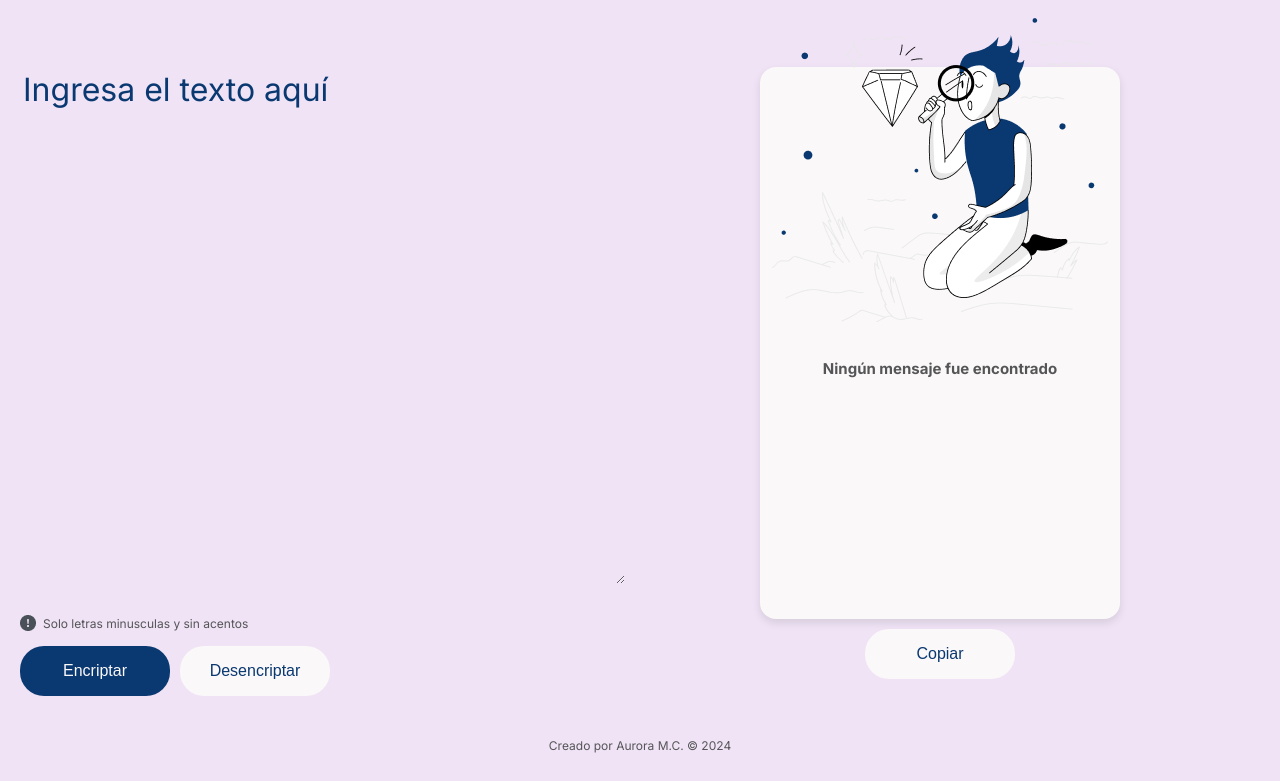
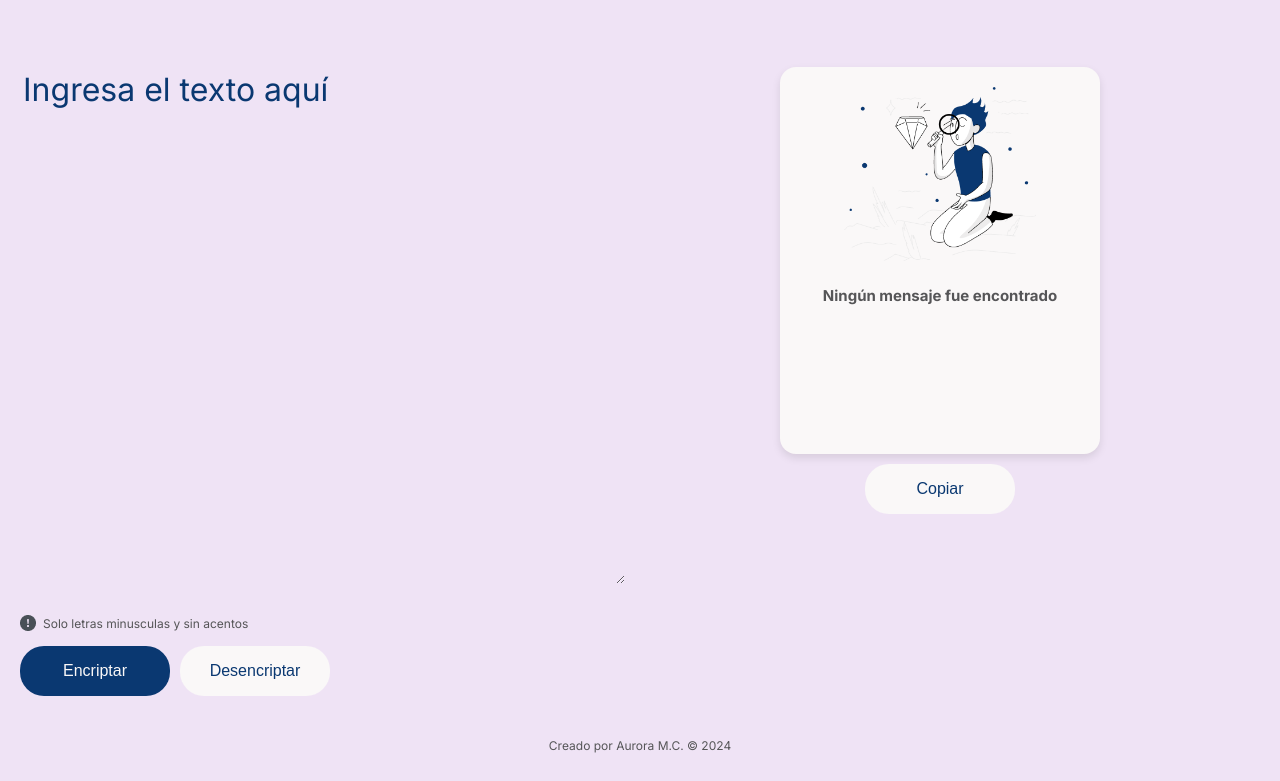
Before and after one commit to Azucenamc/EDITOR-DE-TEXTO-AL-LATAM, a plain HTML site: page index.html in a window 1280 px wide. Shown: the part 53-834 px from the top of the page. Drawn offline with Linux system fonts and the light colour scheme; a web font is replaced by a local one.

Commit message:
Update style.css
actualizacion del style

```diff
--- a/style.css
+++ b/style.css
@@ -1,4 +1,3 @@
-
 :root {
     --blue: #0A3871;
     --main-color: rgb(239, 227, 245);
@@ -103,7 +102,6 @@ main {
     align-items: center;
     width: 100%;
 }
-
 .result {
     display: flex;
     flex-direction: column;
@@ -115,19 +113,28 @@ main {
     box-shadow: 0 4px 8px rgba(0, 0, 0, 0.1);
     width: 50%;
     max-width: 577px;
-    height: 64dvh;
+    height: auto;
+    max-height: 80vh;
     margin-bottom: 1rem;
+    box-sizing: border-box;
+    overflow: hidden;
+    display: flex;
+    flex-direction: column;
 }
-
 .result_container {
-    text-align: center;
+    display: flex;
+    flex-direction: column;
+    align-items: center;
+    width: 100%;
+    height: 100%;
+    box-sizing: border-box;
+    position: relative;
 }
-
 .result_img {
-    width: auto;
-    height: auto;
-    margin-bottom: 2rem;
-
+    width: 100%;
+    height: 50%;
+    object-fit: contain;
+    margin-bottom: 1rem;
 }
 
 .result_title {
@@ -139,11 +146,10 @@ main {
 .result_text {
     font-size: 2rem;
     color: var(--blue);
-    margin-bottom: 2rem;
-    width: 250px;
-    height: 250px;
-    overflow: auto; /* Agrega una barra de desplazamiento si es necesario */
-    box-sizing: border-box; /* Incluye el padding y el borde en el tamaño total */
+    width: 100%;
+    height: 50%;
+    overflow-y: auto;
+    box-sizing: border-box;
 }
 .copy_button_container {
     display: flex;
@@ -154,13 +160,14 @@ main {
     margin: 0;
 }
 
-.pielogo{
+.pielogo {
     align-items: center;
     width: 50%;
     height: auto;
     max-width: 50%;
     object-fit: contain;
 }
+
 footer {
     display: flex;
     flex-direction: column;
@@ -171,7 +178,6 @@ footer {
     background-color: transparent;
     border-top:none;
 }
-
 
 .hidden {
     display: none;
@@ -236,9 +242,7 @@ footer {
     .result_text {
         font-size: 1.4rem;
         margin-bottom: 1rem;
-
     }
-
 
     .pielogo {
         width: 80%;
@@ -258,12 +262,10 @@ footer {
 
 @media (min-width: 601px) and (max-width: 1024px) {
     .result_text {
-        font-size: 1.75rem;
+        font-size: 1.55rem;
     }
 }
 
-
-/* HTML: <div class="loader"></div> */
 .loader {
     width: fit-content;
     font-size: 17px;
@@ -294,7 +296,7 @@ footer {
       linear-gradient(90deg,#0000 10px,#643700 0 16px,#fdc98d 0 20px,#000 0 22px,#fdc98d 0 24px,#000 0 26px,#f92033 0 32px,#0000 0) bottom 22px left 50%,
       linear-gradient(90deg,#0000 8px,#643700 0 10px,#fdc98d 0 12px,#643700 0 14px,#fdc98d 0 20px,#000 0 22px,#fdc98d 0 28px,#f92033 0 32px,#0000 0) bottom 20px left 50%,
       linear-gradient(90deg,#0000 8px,#643700 0 10px,#fdc98d 0 12px,#643700 0 16px,#fdc98d 0 22px,#000 0 24px,#fdc98d 0 30px,#f92033 0 32px,#0000 0) bottom 18px left 50%,
-      linear-gradient(90deg,#0000 8px,#643700 0 12px,#fdc98d 0 20px,#000 0 28px,#f92033 0 30px,#0000 0) bottom 16px left 50%,
+      linear-gradient(90deg,#0000 8px,#643700 0 12px,#222a87 0 20px,#000 0 28px,#f92033 0 30px,#0000 0) bottom 16px left 50%,
       linear-gradient(90deg,#0000 12px,#fdc98d 0 26px,#f92033 0 30px,#0000 0) bottom 14px left 50%,
       linear-gradient(90deg,#fdc98d 6px,#f92033 0 14px,#222a87 0 16px,#f92033 0 22px,#222a87 0 24px,#f92033 0 28px,#0000 0 32px,#643700 0) bottom 12px left 50%,
       linear-gradient(90deg,#fdc98d 6px,#f92033 0 16px,#222a87 0 18px,#f92033 0 24px,#f92033 0 26px,#0000 0 30px,#643700 0) bottom 10px left 50%,
```
Lines whose indentation alone changed are shown as unchanged.
